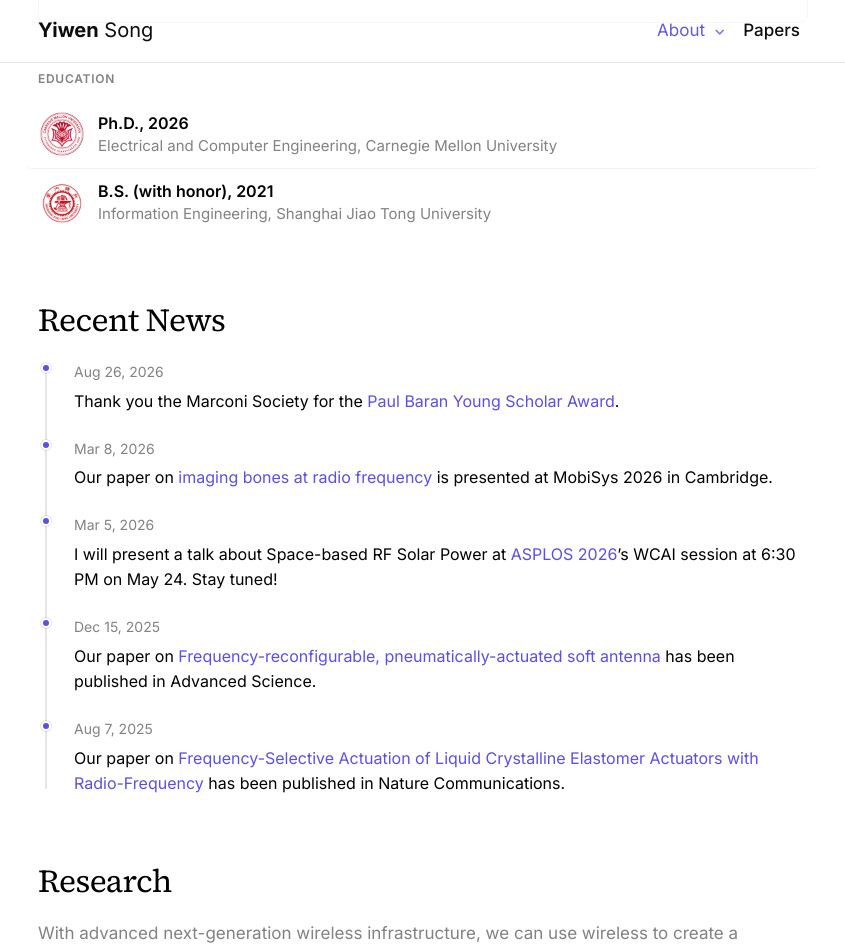
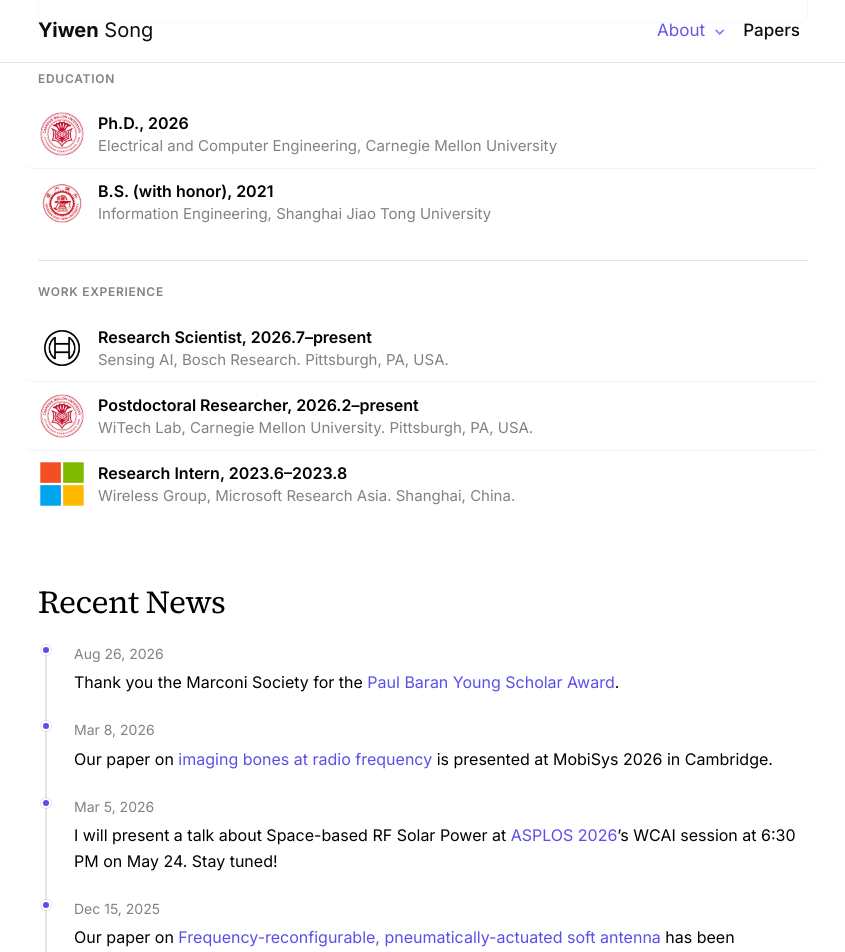
Before and after one commit to gavinsyw/gavinsyw.github.io, a Jekyll site: the page built from _pages/about.md, in a window 1280 px wide and 1400 px high, scrolled down 937 px. Shown: the top 952 px of the window, without its empty margins (217-1062 px from the left). Built offline with Jekyll 4.4.1, drawn with Linux system fonts in a browser that asks for light colours; nearby versions of some CDN libraries; comment, search, counter and statistics services are not loaded; a style sheet for code colours, icons or effects is not loaded.

Commit message:
add experience

```diff
--- a/_includes/header.html
+++ b/_includes/header.html
@@ -34,6 +34,7 @@
             <div class="dropdown-menu about-dropdown-menu" aria-labelledby="aboutNavLink">
               <a class="dropdown-item" href="{{ '/' | relative_url }}#about-me">About me</a>
               <a class="dropdown-item" href="{{ '/' | relative_url }}#education">Education</a>
+              <a class="dropdown-item" href="{{ '/' | relative_url }}#work-experience">Work Experience</a>
               <a class="dropdown-item" href="{{ '/' | relative_url }}#recent-news">Recent News</a>
               <a class="dropdown-item" href="{{ '/' | relative_url }}#research">Research</a>
               <a class="dropdown-item" href="{{ '/' | relative_url }}#awards">Awards</a>
--- a/_layouts/about.html
+++ b/_layouts/about.html
@@ -74,6 +74,24 @@ layout: default
         </ul>
       </div>
       {% endif %}
+      {% if page.work_experience and page.work_experience.size > 0 %}
+      <div id="work-experience" class="about-work-experience">
+        <span class="about-work-experience-label">Work Experience</span>
+        <ul class="work-experience-list">
+          {% for item in page.work_experience %}
+          <li class="work-experience-item">
+            {% if item.icon %}
+            <img class="work-icon" src="{{ item.icon | prepend: '/assets/img/' | relative_url }}" alt="" aria-hidden="true" width="48" height="48">
+            {% endif %}
+            <div class="work-text">
+              <span class="work-title">{{ item.title | escape }}, {{ item.period | escape }}</span>
+              <span class="work-detail">{{ item.group | escape }}, {{ item.organization | escape }}. {{ item.location | escape }}.</span>
+            </div>
+          </li>
+          {% endfor %}
+        </ul>
+      </div>
+      {% endif %}
     </section>
 
     {% if page.news %}
--- a/_pages/about.md
+++ b/_pages/about.md
@@ -18,6 +18,26 @@ education:
     icon: universities/sjtu-seal.png
     field: Information Engineering
 
+work_experience:
+  - title: Research Scientist
+    period: "2026.7–present"
+    group: Sensing AI
+    organization: Bosch Research
+    location: Pittsburgh, PA, USA
+    icon: organizations/bosch.png
+  - title: Postdoctoral Researcher
+    period: "2026.2–present"
+    group: WiTech Lab
+    organization: Carnegie Mellon University
+    location: Pittsburgh, PA, USA
+    icon: universities/cmu-seal.png
+  - title: Research Intern
+    period: "2023.6–2023.8"
+    group: Wireless Group
+    organization: Microsoft Research Asia
+    location: Shanghai, China
+    icon: organizations/microsoft.svg
+
 news: true
 research: true
 social: true
--- a/_sass/_base.scss
+++ b/_sass/_base.scss
@@ -226,11 +226,14 @@ blockquote {
       }
     }
   }
-  .about-education {
+  .about-education,
+  .about-work-experience {
+    scroll-margin-top: 5rem;
     margin-top: 1.5rem;
     padding-top: 1.25rem;
     border-top: 1px solid var(--global-divider-color);
-    .about-education-label {
+    .about-education-label,
+    .about-work-experience-label {
       display: block;
       font-size: 0.75rem;
       font-weight: 600;
@@ -240,12 +243,14 @@ blockquote {
       margin-bottom: 0.75rem;
     }
   }
-  .education-list {
+  .education-list,
+  .work-experience-list {
     list-style: none;
     padding: 0;
     margin: 0;
   }
-  .education-item {
+  .education-item,
+  .work-experience-item {
     display: flex;
     align-items: center;
     gap: 0.75rem;
@@ -263,7 +268,8 @@ blockquote {
     &:last-child {
       border-bottom: none;
     }
-    .education-icon {
+    .education-icon,
+    .work-icon {
       flex: 0 0 48px;
       align-self: center;
       width: 48px;
@@ -272,17 +278,21 @@ blockquote {
       border-radius: 50%;
       background: #fff;
     }
-    .education-text {
+    .work-icon { border-radius: 8px; }
+    .education-text,
+    .work-text {
       display: flex;
       flex-direction: column;
       flex: 1;
       min-width: 0;
     }
-    .education-degree {
+    .education-degree,
+    .work-title {
       font-weight: 600;
       color: var(--global-text-color);
     }
-    .education-detail {
+    .education-detail,
+    .work-detail {
       color: var(--global-text-color-light);
       font-size: 0.9375rem;
     }
```
Also changed, not shown: README.md (+1 -0 lines), assets/img/organizations/sources.txt (added, +9 -0 lines), assets/img/organizations/bosch.png (added), assets/img/organizations/microsoft.svg (added).
